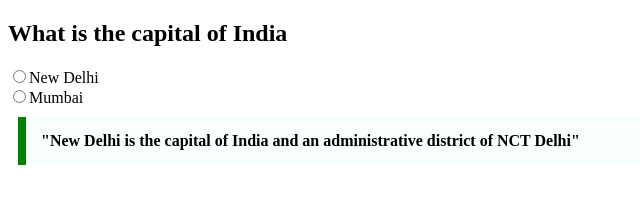
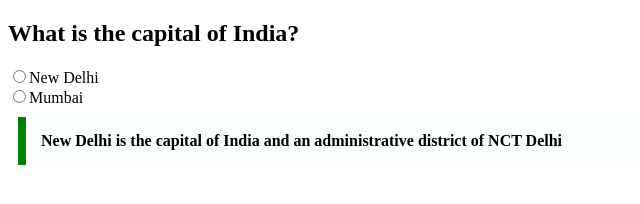
Before and after one commit to acciojob/trivia-Arpangeek, a website: page main.html in a window 1280 px wide. Shown: the whole page, without its empty margins (0-640 px from the left). Drawn offline with Linux system fonts and the light colour scheme.

Commit message:
created a submission

```diff
--- a/main.html
+++ b/main.html
@@ -9,11 +9,11 @@
 <body>
 	<!-- the entire body must be written by student -->
 	<div>
-		<h2>What is the capital of India</h2>
+		<h2>What is the capital of India?</h2>
 		<input type="radio" name="state" value="New Delhi">New Delhi<br>
 		<input type="radio" name="state" value="Mumbai">Mumbai
 	</div>
-		<blockquote>"New Delhi is the capital of India and an administrative district of NCT Delhi"</blockquote>
+		<blockquote>New Delhi is the capital of India and an administrative district of NCT Delhi</blockquote>
     <script type="text/javascript" src="./script.js">
 </script>
 
```
